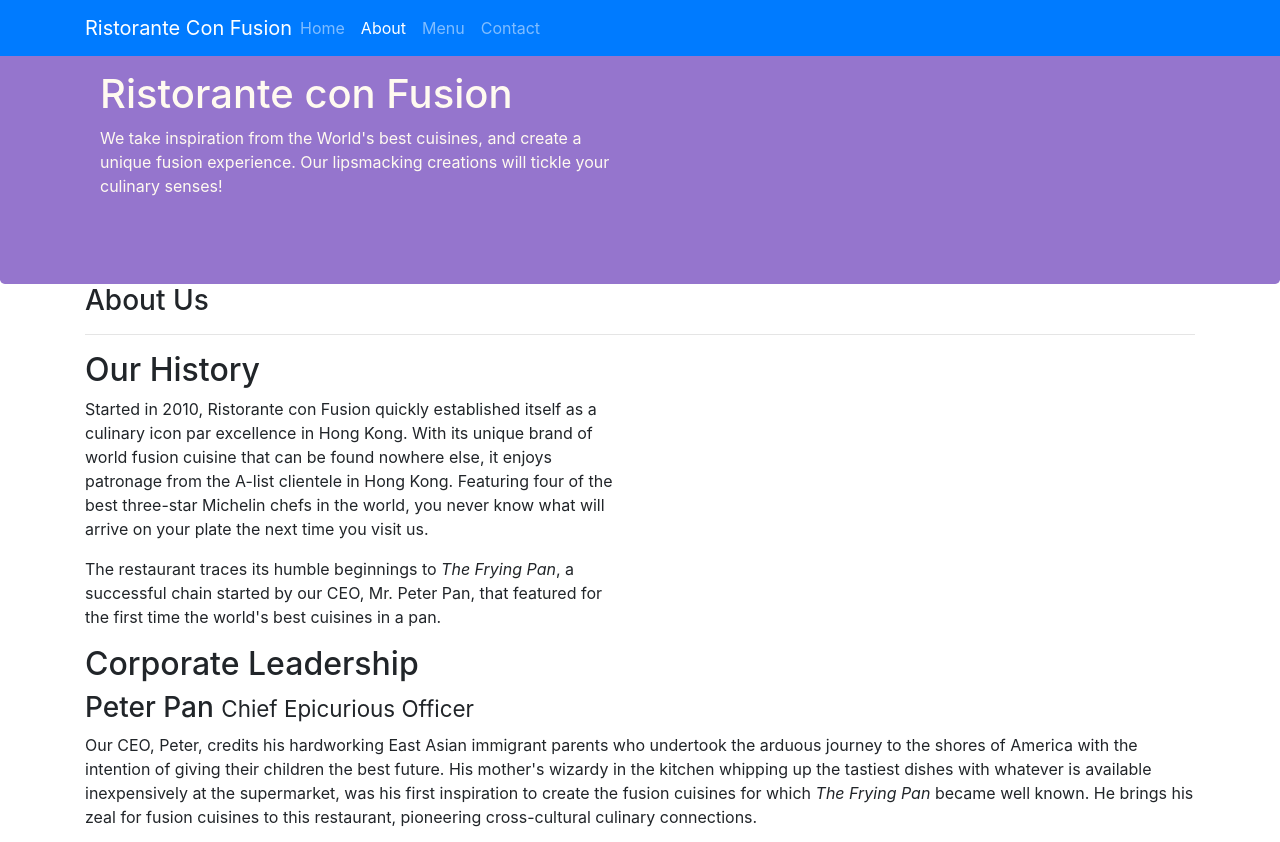
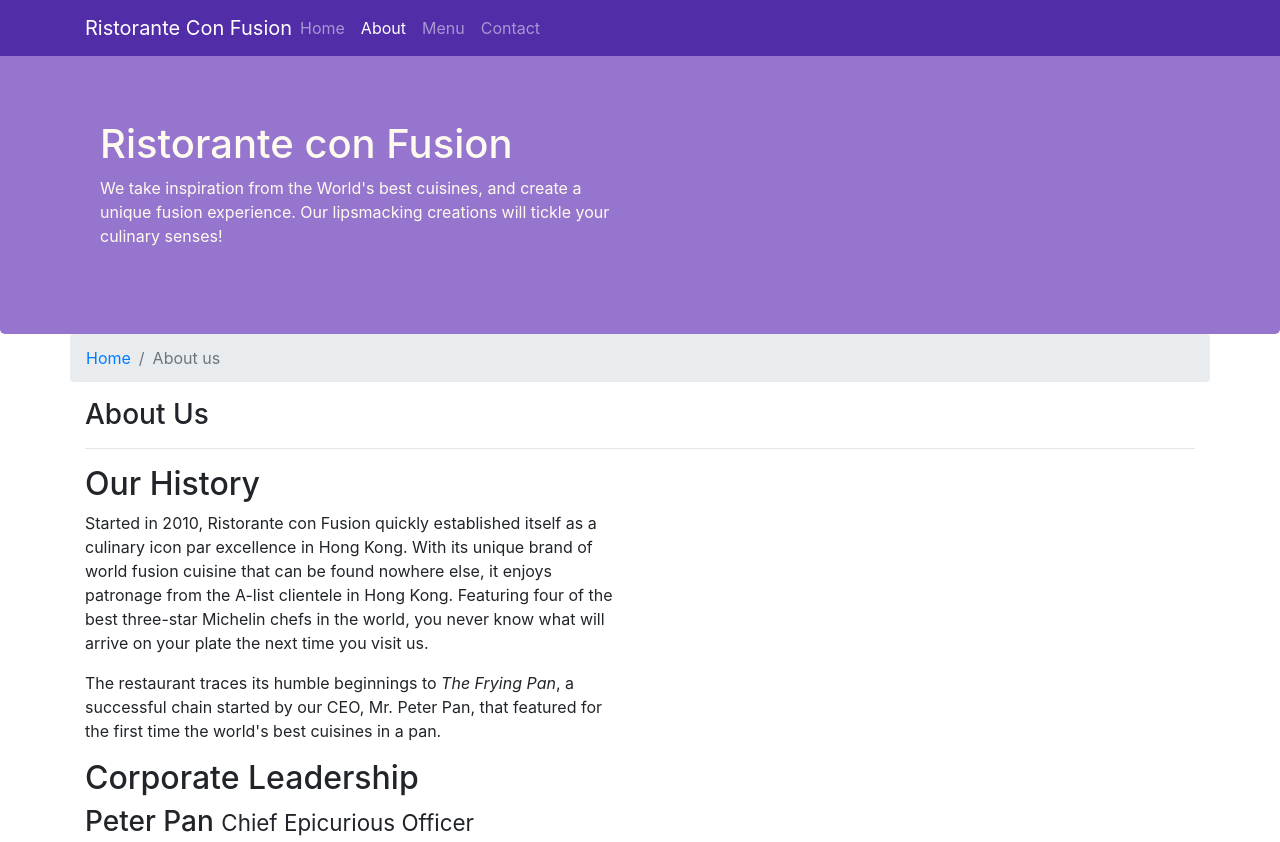
Before and after one commit to olenarostotskyy/conFusion, a website: page aboutus.html in a window 1280 px wide. Shown: the top 842 px of the page. Drawn offline with nearby package versions, Linux system fonts and the light colour scheme.

Commit message:
breadcrumb

```diff
--- a/aboutus.html
+++ b/aboutus.html
@@ -15,7 +15,7 @@
 
 </head>
 <body>
-        <nav class="navbar navbar-dark navbar-expand-sm bg-primary fixed-top">
+        <nav class="navbar navbar-dark navbar-expand-sm fixed-top">
                 <div class="container">
                         <button class="navbar-toggler" type="button" data-toggle="collapse" data-target="#Navbar">
                                 <span class="navbar-toggler-icon"></span>
@@ -46,7 +46,11 @@
     </header>
 
     <div class="container">
-        <div class="row ">
+        <div class="row">
+            <ol class="col-12 breadcrumb">
+                <li class="breadcrumb-item"><a href="./index.html">Home</a></li>
+<li class="breadcrumb-item active">About us</li>
+            </ol>
             <div class="col-12 col-sm">
                <h3>About Us</h3>
                <hr>
--- a/css/styles.css
+++ b/css/styles.css
@@ -27,3 +27,10 @@
     margin: 0px;
     color: #0f0f0f;
 }
+body{
+    padding: 50px 0px 0px;
+    z-index: 0;
+}
+.navbar-dark{
+    background-color: #512da8;
+}
```
Also changed, not shown: index.html (+1 -1 lines).
